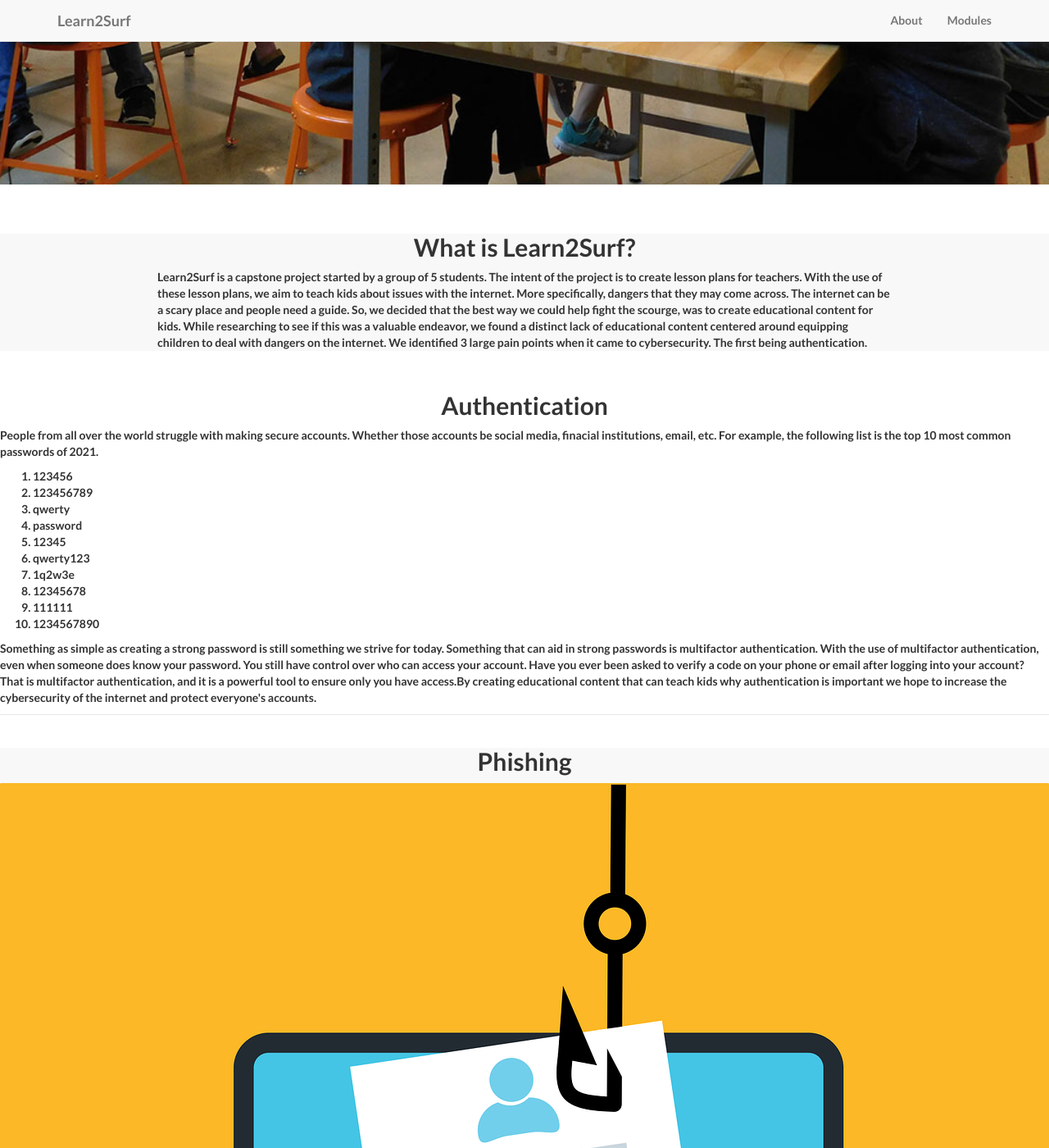
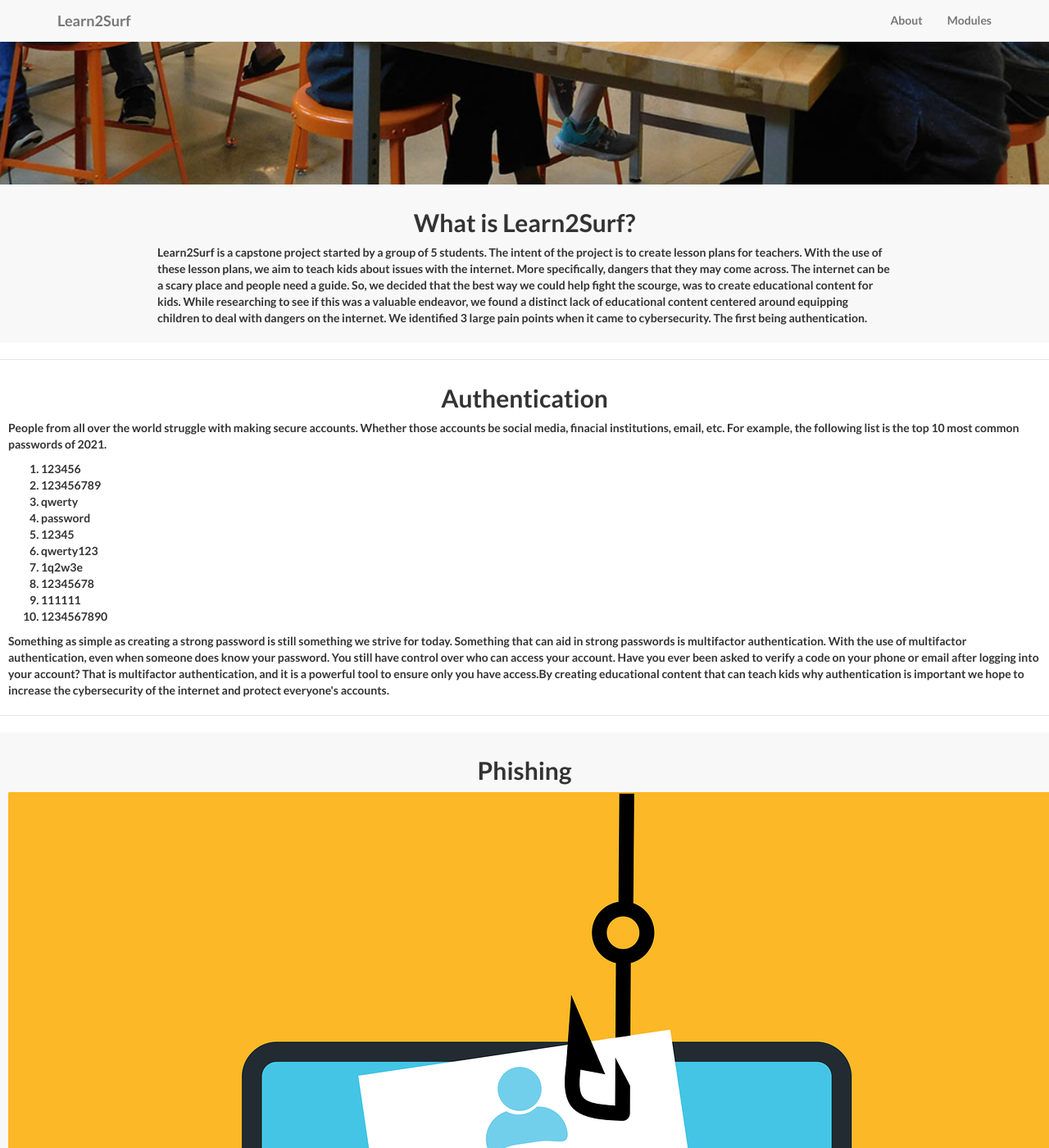
Before and after one commit to Konnor-Filip/Learn2Surf, a Jekyll site: the page built from index.html, in a window 1280 px wide and 1400 px high, scrolled down 552 px. Shown: the whole window at 82% size. Built offline with Jekyll 4.4.1, drawn with Linux system fonts in a browser that asks for light colours.

Commit message:
adding padding to make the grey look less gross

```diff
--- a/css/landing-page.css
+++ b/css/landing-page.css
@@ -100,10 +100,13 @@
 }
 
 .content-section-c {
+    padding: 10px;
     background-color: #f8f8f8;
 }
 
 .content-section-d {
+    padding: 10px;
+    border-top: 1px solid #e7e7e7;
     border-bottom: 1px solid #e7e7e7;
 }
 
--- a/index.html
+++ b/index.html
@@ -39,7 +39,6 @@
 <section id="about">
     <div>
         <div>
-            <br /><br />
                 <div class="content-section-c" style="padding-left: 15%; padding-right: 15%;">
                 <div>
                     <div style="text-align: center;">
```
